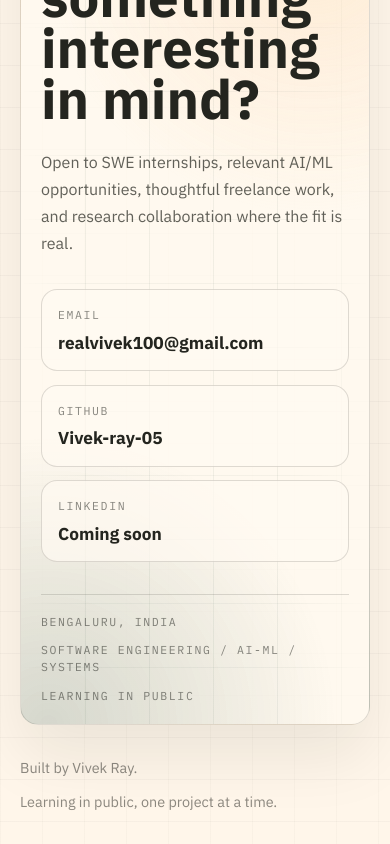
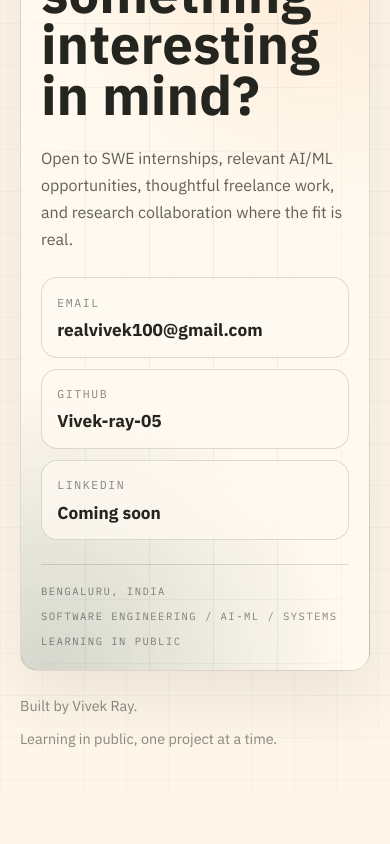
Before and after one commit to Vivek-ray-05/portfolio, a Next.js app: page / in a window 390 px wide. Shown: the part 7957-8801 px from the top of the page. After the commit the page ends 8751 px from the top, so only its background shows below. Built offline with nearby package versions, Linux system fonts and the light colour scheme.

Commit message:
polish responsive page details

```diff
--- a/src/app/globals.css
+++ b/src/app/globals.css
@@ -152,10 +152,6 @@ body {
   padding: 0.55rem 0.75rem;
 }
 
-.section-rule {
-  border-top: 1px solid var(--line);
-}
-
 .work-section {
   padding-block: 3rem 5rem;
 }
@@ -267,20 +263,6 @@ body {
     radial-gradient(circle at 80% 12%, rgba(252, 208, 161, 0.14), transparent 12rem),
     linear-gradient(135deg, rgba(32, 38, 29, 0.78), rgba(17, 23, 15, 0.72));
   opacity: 1;
-}
-
-.organic-field {
-  position: absolute;
-  inset: 10% -10% auto auto;
-  width: min(38vw, 32rem);
-  aspect-ratio: 1;
-  border-radius: 43% 57% 54% 46% / 40% 37% 63% 60%;
-  background:
-    radial-gradient(circle at 38% 30%, rgba(188, 63, 44, 0.2), transparent 18%),
-    linear-gradient(135deg, rgba(23, 63, 47, 0.32), rgba(185, 198, 170, 0.26));
-  filter: blur(0.4px);
-  opacity: 0.7;
-  z-index: 0;
 }
 
 .paper-noise {
@@ -1395,9 +1377,11 @@ body {
 }
 
 .contact-link strong {
+  min-width: 0;
   font-size: 1.08rem;
   font-weight: 650;
   line-height: 1.35;
+  overflow-wrap: anywhere;
 }
 
 .contact-link.is-muted {
@@ -1418,6 +1402,7 @@ body {
   gap: 0.75rem;
   color: color-mix(in srgb, currentColor 52%, transparent);
   font-size: 0.9rem;
+  line-height: 1.5;
 }
 
 .dark .contact-panel {
@@ -1890,11 +1875,12 @@ body {
   }
 
   .contact-section {
-    padding-block: 2.75rem 2rem;
+    padding-block: 2.5rem 1.5rem;
   }
 
   .contact-panel {
     border-radius: 1.15rem;
+    gap: 1.5rem;
   }
 
   .contact-copy .display-title {
@@ -1906,13 +1892,26 @@ body {
     line-height: 1.7;
   }
 
+  .contact-actions {
+    gap: 0.7rem;
+  }
+
+  .contact-link {
+    padding: 0.95rem;
+  }
+
+  .contact-status {
+    gap: 0.55rem;
+  }
+
+  .contact-status span {
+    font-size: 0.66rem;
+    line-height: 1.55;
+  }
+
   .site-footer {
     display: grid;
     justify-content: stretch;
-  }
-
-  .organic-field {
-    width: 18rem;
-    opacity: 0.45;
-  }
-}
+    padding-bottom: 2.75rem;
+  }
+}
```
